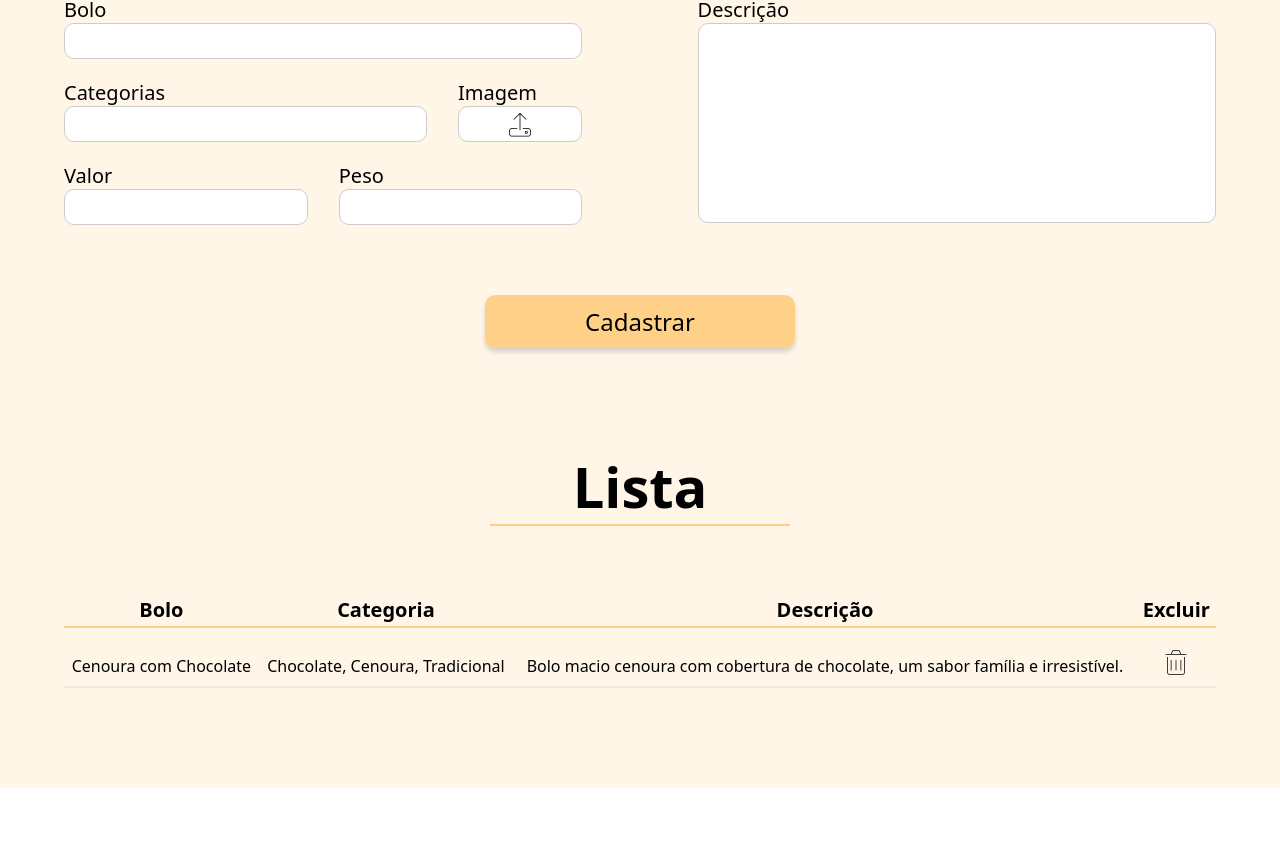
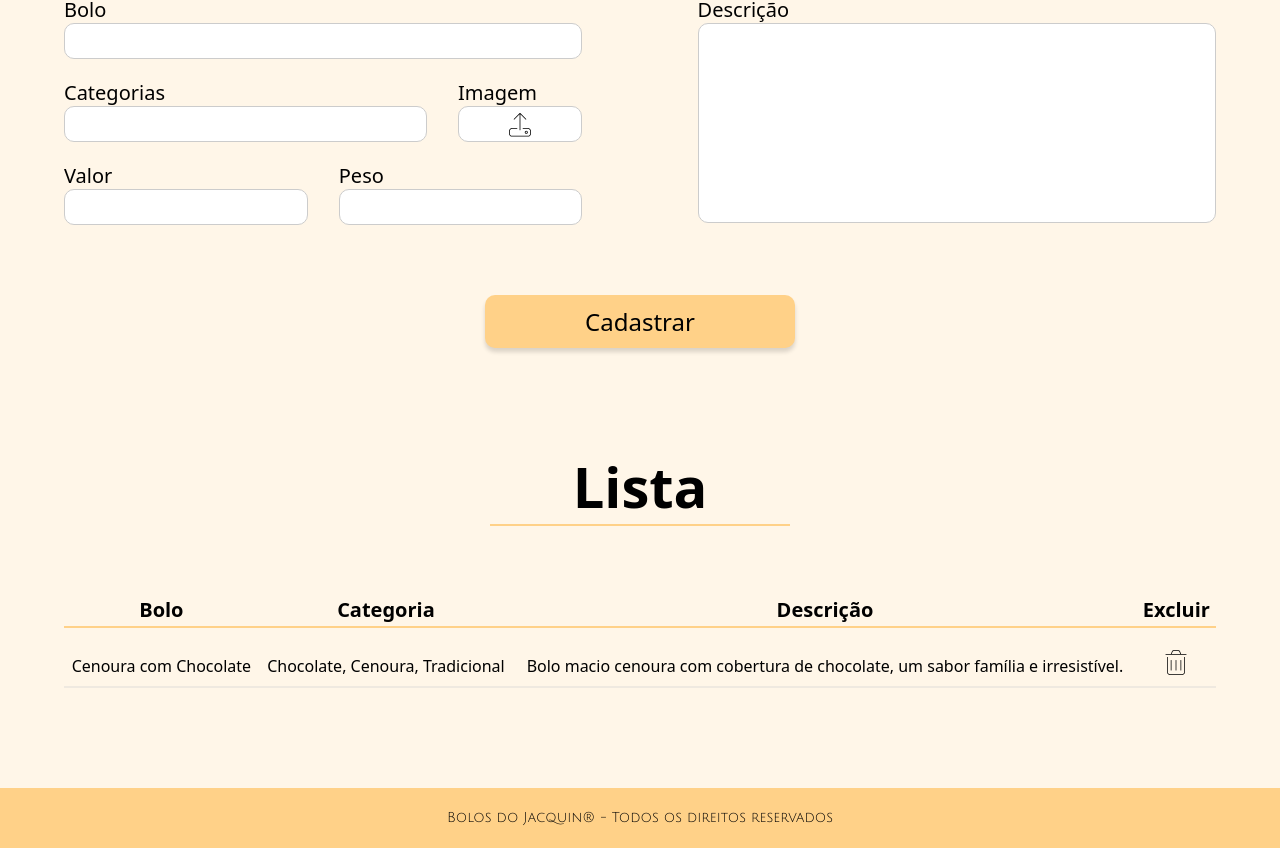
Before and after one commit to s-f22/bolos-do-jacquin-react, a React (Vite) app: page / in a window 1280 px wide. Shown: the part 312-1160 px from the top of the page. Before the commit the page ends 1100 px from the top, so only its background shows below. Built offline with nearby package versions, Linux system fonts and the light colour scheme; a web font is replaced by a local one.

Commit message:
add componente Footer

```diff
--- /dev/null
+++ b/src/components/Footer/Footer.css
@@ -0,0 +1,11 @@
+/* RODAPE */
+footer {
+    width: 100%;
+    height: var(--alturaRodape);
+    background-color: var(--corPrincipal);
+    font-family: var(--fontLogo);
+    font-size: 14px;
+
+    line-height: var(--alturaRodape);
+    text-align: center;
+}
--- /dev/null
+++ b/src/components/Footer/Footer.tsx
@@ -0,0 +1,9 @@
+import './Footer.css'
+
+export default function Footer() {
+  return (
+    <footer>
+        <p>Bolos do Jacquin® - Todos os direitos reservados</p>
+    </footer>
+  )
+}
--- a/src/pages/Cadastro/Cadastro.css
+++ b/src/pages/Cadastro/Cadastro.css
@@ -31,16 +31,11 @@
     display: flex;
     justify-content: space-between;
     flex-wrap: wrap;
-    /* background-color: aquamarine; */
 }
 
 .main_cadastro h2 {
     text-align: center;
     font-size: 56px;
-
-    /* border-bottom: solid 2px var(--corPrincipal);
-    width: 300px;
-    margin: auto; */
 }
 
 .main_cadastro hr {
@@ -51,19 +46,12 @@
     margin-bottom: 50px;
 }
 
-/* .campo{
-    display: flex;
-    flex-direction: column;
-} */
-
 .main_cadastro .cadastro_col1 {
-    /* background-color: lightpink; */
     width: 45%;
     min-width: 330px;
 }
 
 .main_cadastro .cadastro_col2 {
-    /* background-color: lightskyblue; */
     width: 45%;
     min-width: 330px;
 }
@@ -104,7 +92,6 @@
 
 .campo_img {
     width: 24%;
-    /* background-color: aqua; */
 }
 
 .campo_img input {
@@ -114,7 +101,6 @@
 .campo_img label {
     cursor: pointer;
     width: 100%;
-    /* background-color: aquamarine; */
 }
 
 .campo_img label div {
@@ -157,7 +143,6 @@
 
 
 /* LISTA */
-.container_lista {}
 
 table {
     width: 90%;
--- a/src/pages/Cadastro/Cadastro.tsx
+++ b/src/pages/Cadastro/Cadastro.tsx
@@ -1,3 +1,4 @@
+import Footer from "../../components/Footer/Footer";
 import Header from "../../components/Header/Header";
 import './Cadastro.css'
 
@@ -80,11 +81,11 @@ export default function Cadastro() {
                   </svg>
                 </td>
               </tr>
-
             </tbody>
           </table>
         </section>
       </main>
+      <Footer />
     </>
   )
 }
```
Lines whose indentation alone changed are shown as unchanged.
